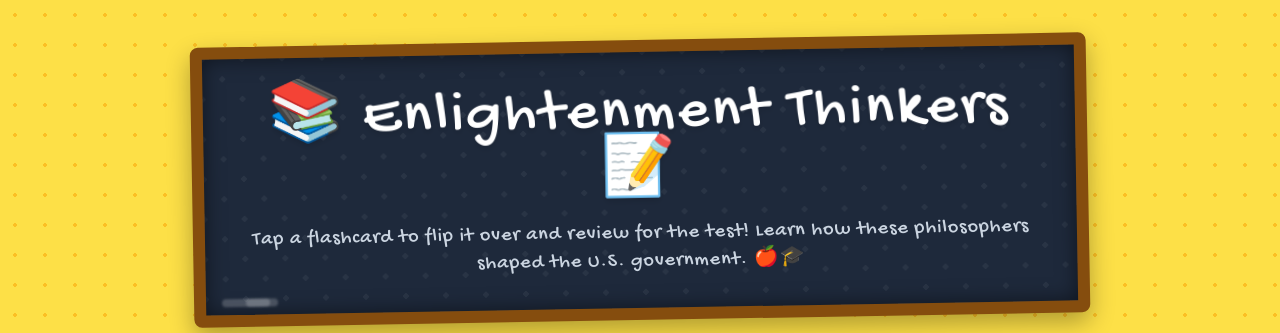
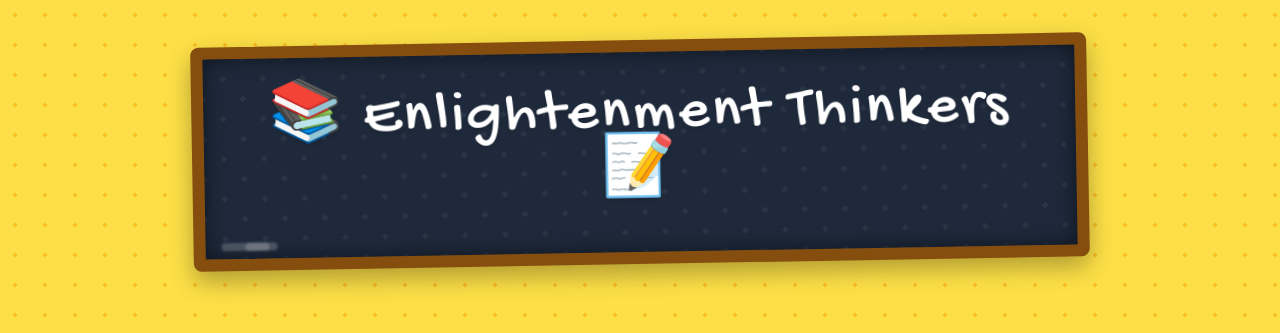
Before and after one commit to sydneygillstrap/Enlightenment_Trading-Cards, a plain HTML site: page index.html in a window 1280 px wide. Shown: the top 333 px of the page. Drawn offline with nearby package versions, Linux system fonts and the light colour scheme.

Commit message:
Update index.html

```diff
--- a/index.html
+++ b/index.html
@@ -155,9 +155,6 @@
         <h1 class="text-5xl md:text-6xl text-white mb-4 tracking-wider drop-shadow-md">
             📚 Enlightenment Thinkers 📝
         </h1>
-        <p class="text-xl text-slate-300 font-medium handwriting">
-            Tap a flashcard to flip it over and review for the test! Learn how these philosophers shaped the U.S. government. 🍎🎓
-        </p>
         <!-- Little chalk dust accents -->
         <div class="absolute bottom-2 left-4 w-12 h-2 bg-white/20 rounded-full blur-[1px]"></div>
         <div class="absolute bottom-2 left-10 w-8 h-2 bg-white/20 rounded-full blur-[1px]"></div>
```
